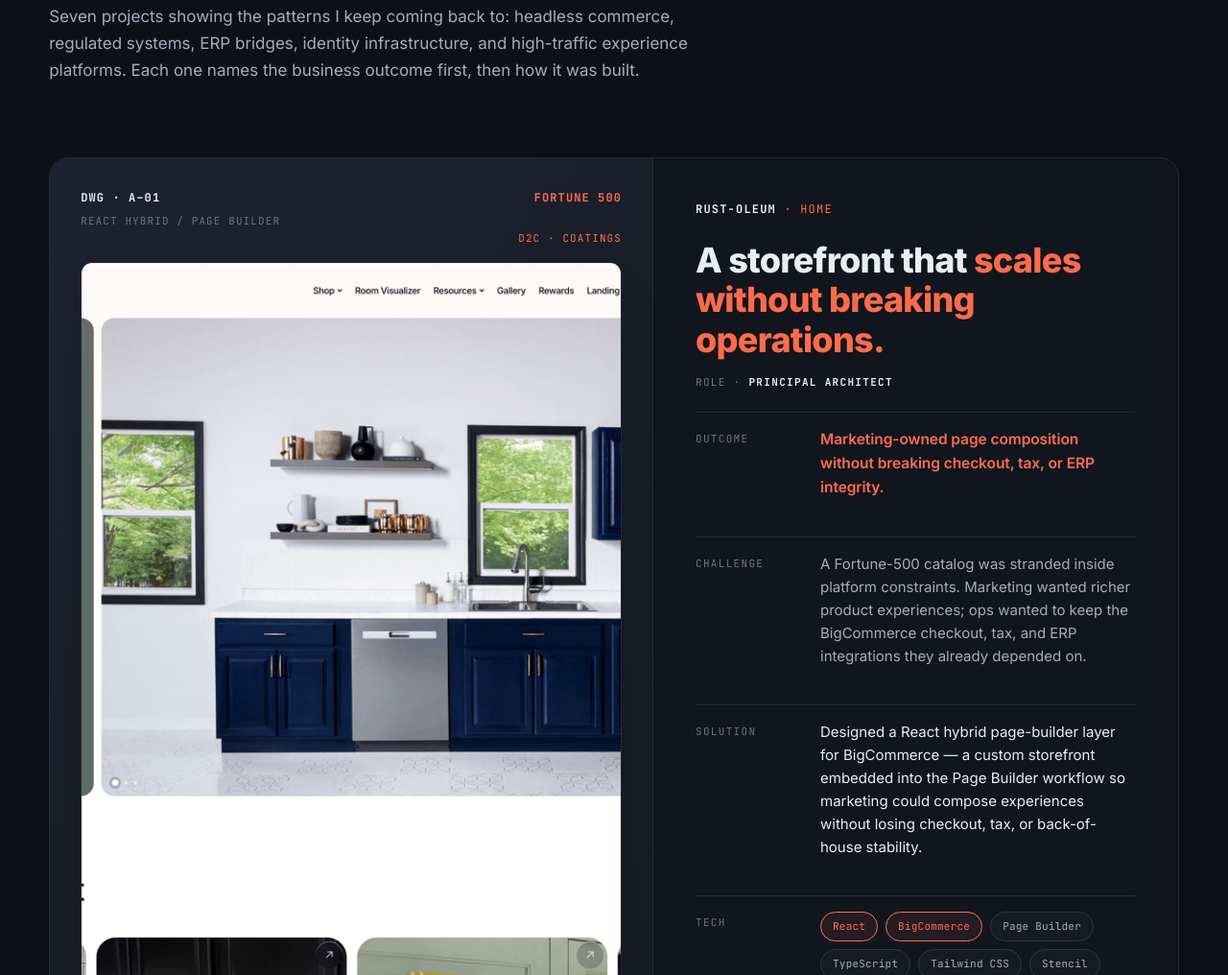
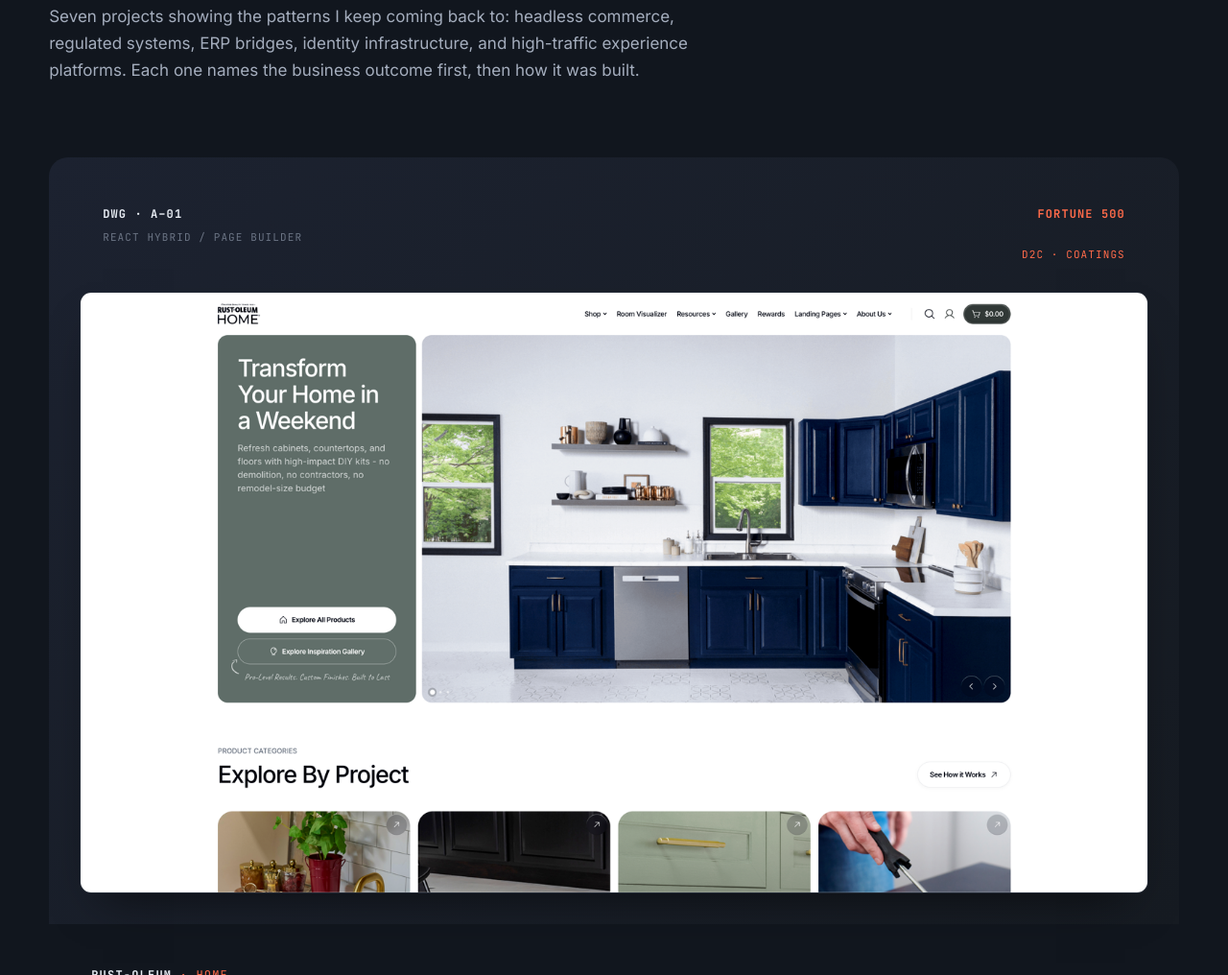
Before and after one commit to kevincarpdev/kevincarpdev.com, an Astro site: page / in a window 1280 px wide. Shown: the part 2629-3645 px from the top of the page at 96% size. Built offline with nearby package versions, Linux system fonts and the light colour scheme; Astro itself is replaced by a stand-in of ours.

Commit message:
style(work + sections): stack case images full-width on top; add full-bleed section banding
Work case studies
- Case cards no longer split into a left/right visual+body grid. Image
  sits on top at full card width with a wide 16:9 aspect ratio; content
  body sits below. The .case--alt order-flip becomes a no-op (every card
  uses the same stacked layout, no more alternating sides).
- Card border + background dropped so cards blend into the section band
  rather than reading as 'boxes inside a box'.
- Hover transform/shadow removed — at full-width, the lift effect was
  fighting the section banding.
- Body padding tightened laterally to give the image and content the same
  horizontal extents.

Section banding
- Each major section now paints its own full-width background color so
  the page reads as horizontally-banded zones rather than one continuous
  dark canvas:
    About       -> --bg
    Work        -> --bg-2
    Experience  -> --bg
    Timeline    -> --bg-2
    Resume      -> --bg
    Contact     -> --bg-2
- Explicit border:0 on section.block to kill any inherited section
  borders (no rule was adding them, but this is belt-and-suspenders for
  the new 'clean bands' look).

```diff
--- a/src/styles/global.css
+++ b/src/styles/global.css
@@ -914,6 +914,68 @@
   .case--alt { grid-template-columns: 1fr 1.15fr; }
   .case--alt .case__visual { order: 2; }
 
+  /* ═══════════════════════════════════════════════════════
+     2026-05-20 — STACKED CASE LAYOUT
+     Image full-width on top with a wide (16:9) aspect ratio,
+     body content below. The .case--alt order-flip becomes a no-op.
+     ═══════════════════════════════════════════════════════ */
+  .case {
+    grid-template-columns: 1fr;
+    background: transparent;
+    border: 0;
+    border-radius: var(--radius-lg);
+    box-shadow: none;
+  }
+  .case:hover {
+    border-color: transparent;
+    box-shadow: none;
+    transform: none;
+  }
+  .case--alt { grid-template-columns: 1fr; }
+  .case--alt .case__visual { order: 0; border: 0; }
+  .case__visual {
+    padding: 0;
+    border: 0 !important;
+    background: transparent;
+    gap: 0;
+  }
+  .case__visual-meta {
+    padding: 18px 24px 0;
+  }
+  .case__shot {
+    flex: 0 0 auto;
+    margin-top: 14px;
+    aspect-ratio: 16 / 9;
+    min-height: 0;
+    border-radius: var(--radius);
+    border: 0;
+    box-shadow: 0 30px 60px -30px rgba(0, 0, 0, 0.55);
+    background:
+      linear-gradient(180deg, var(--bg-3) 0%, var(--bg-2) 100%);
+  }
+  .case__shot::before { display: none; }
+  .case__shot img { object-position: top center; }
+  .case__body {
+    padding: clamp(24px, 3vw, 36px) clamp(4px, 1vw, 12px) clamp(8px, 2vw, 16px);
+  }
+  @media (max-width: 880px) {
+    .case__visual-meta { padding: 14px 0 0; }
+    .case__shot { margin-top: 12px; aspect-ratio: 16 / 10; }
+    .case__body { padding: clamp(20px, 4vw, 28px) 0 0; }
+  }
+
+  /* ═══════════════════════════════════════════════════════
+     2026-05-20 — SECTION BANDING
+     Each major section gets its own full-width background, no borders.
+     ═══════════════════════════════════════════════════════ */
+  section.block { border: 0; }
+  section.block#about    { background: var(--bg); }
+  section.block#work     { background: var(--bg-2); }
+  section.block#experience { background: var(--bg); }
+  section.block#timeline { background: var(--bg-2); }
+  section.block.resume   { background: var(--bg); }
+  section.block#contact  { background: var(--bg-2); }
+
   .case__visual {
     background: linear-gradient(135deg, var(--bg-elev) 0%, var(--bg-3) 100%);
     padding: 32px;
```
